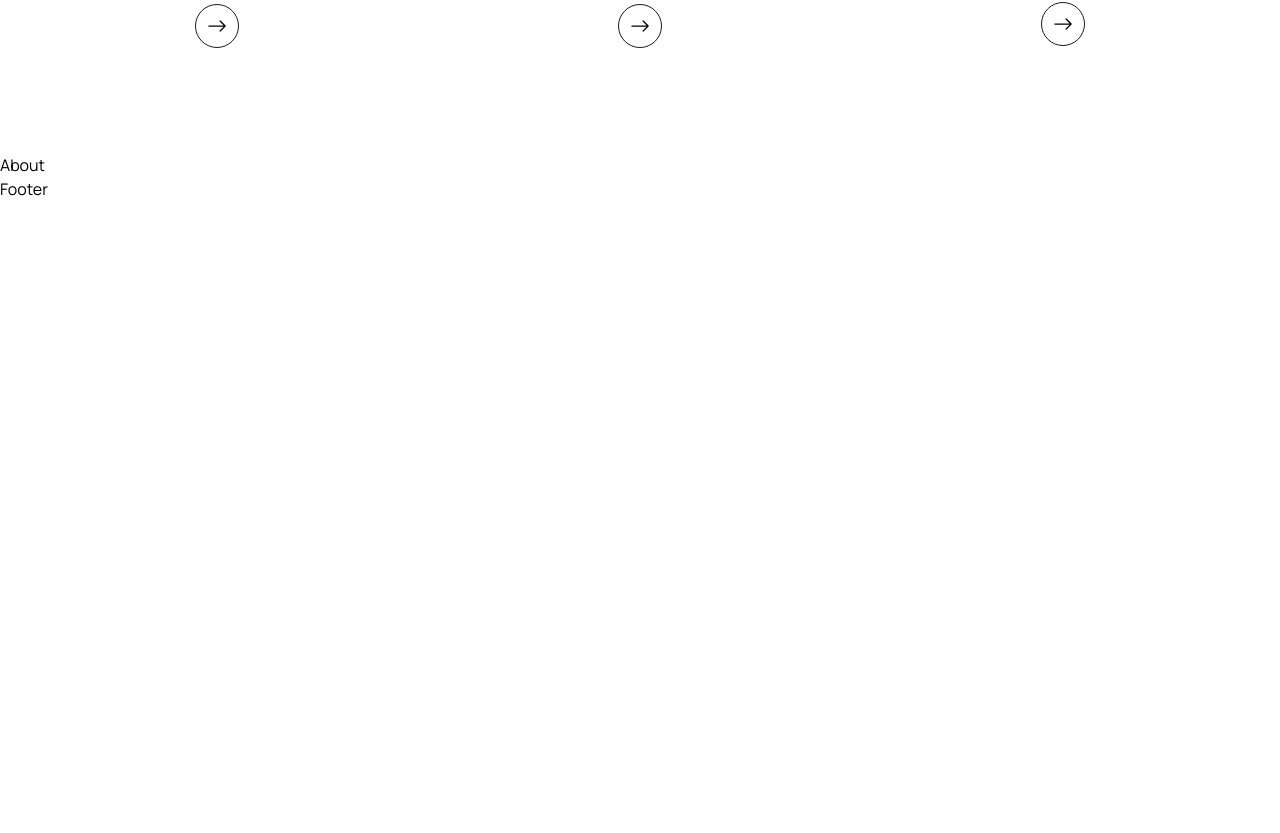
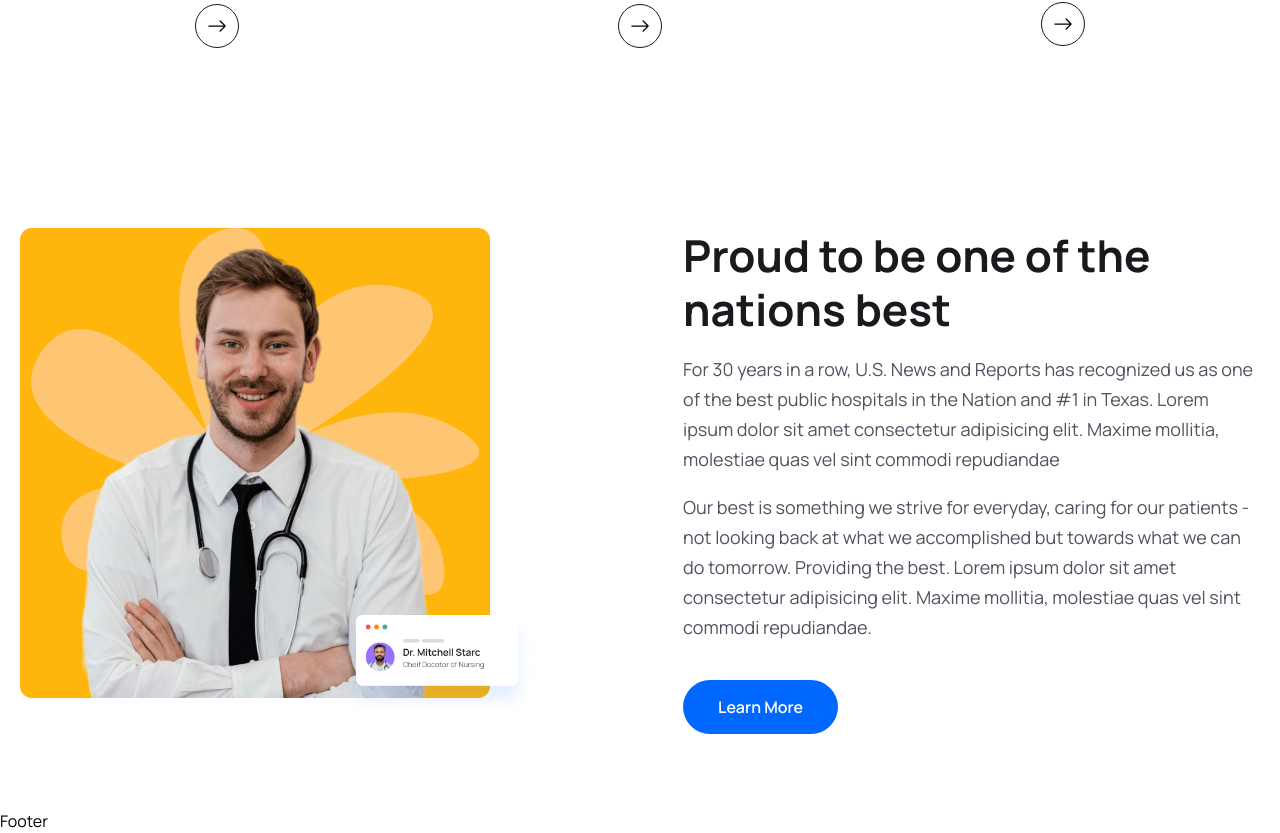
Before and after one commit to Phahladira-Moja/doctors-booking-ui, a React (Vite) app in the folder frontend/: page / in a window 1280 px wide. Shown: the part 1559-2392 px from the top of the page. Before the commit the page ends 1760 px from the top, so only its background shows below. Built offline with nearby package versions, Linux system fonts and the light colour scheme; the HTML template or start-up script is replaced by a standard one.

Commit message:
Added the about section to the application

```diff
--- a/frontend/src/components/About/About.jsx
+++ b/frontend/src/components/About/About.jsx
@@ -1,7 +1,48 @@
-import React from "react";
+import aboutImg from "../../assets/images/about.png";
+import aboutCard from "../../assets/images/about-card.png";
+import { Link } from "react-router-dom";
 
 const About = () => {
-  return <div>About</div>;
+  return (
+    <section>
+      <div className="container">
+        <div className="flex justify-between gap-[50px] lg:gap-[130px] xl:gap-0 flex-col lg:flex-row">
+          {/* ======== about img ======== */}
+          <div className="relative w-3/4 lg:w-1/2 xl:w-[770px] z-10 order-2 lg:order-1">
+            <img src={aboutImg} alt="" />
+            <div
+              className="absolute z-20 bottom-4 w-[200px] md:w=[300px] right-[-30%]
+             md:right-[-7%] lg:right-[22%]"
+            >
+              <img src={aboutCard} alt="" />
+            </div>
+          </div>
+
+          {/* ======== about content ======== */}
+          <div className="w-full lg:w-1/2 xl:w-[670px] order-1 lg:order-2">
+            <h2 className="heading">Proud to be one of the nations best</h2>
+            <p className="text__para">
+              For 30 years in a row, U.S. News and Reports has recognized us as
+              one of the best public hospitals in the Nation and #1 in Texas.
+              Lorem ipsum dolor sit amet consectetur adipisicing elit. Maxime
+              mollitia, molestiae quas vel sint commodi repudiandae
+            </p>
+            <p className="text__para">
+              Our best is something we strive for everyday, caring for our
+              patients - not looking back at what we accomplished but towards
+              what we can do tomorrow. Providing the best. Lorem ipsum dolor sit
+              amet consectetur adipisicing elit. Maxime mollitia, molestiae quas
+              vel sint commodi repudiandae.
+            </p>
+
+            <Link to="/">
+              <button className="btn">Learn More</button>
+            </Link>
+          </div>
+        </div>
+      </div>
+    </section>
+  );
 };
 
 export default About;
--- a/frontend/src/pages/Home.jsx
+++ b/frontend/src/pages/Home.jsx
@@ -1,4 +1,3 @@
-import React from "react";
 import heroimg01 from "../assets/images/hero-img01.png";
 import heroimg02 from "../assets/images/hero-img02.png";
 import heroimg03 from "../assets/images/hero-img03.png";
```
